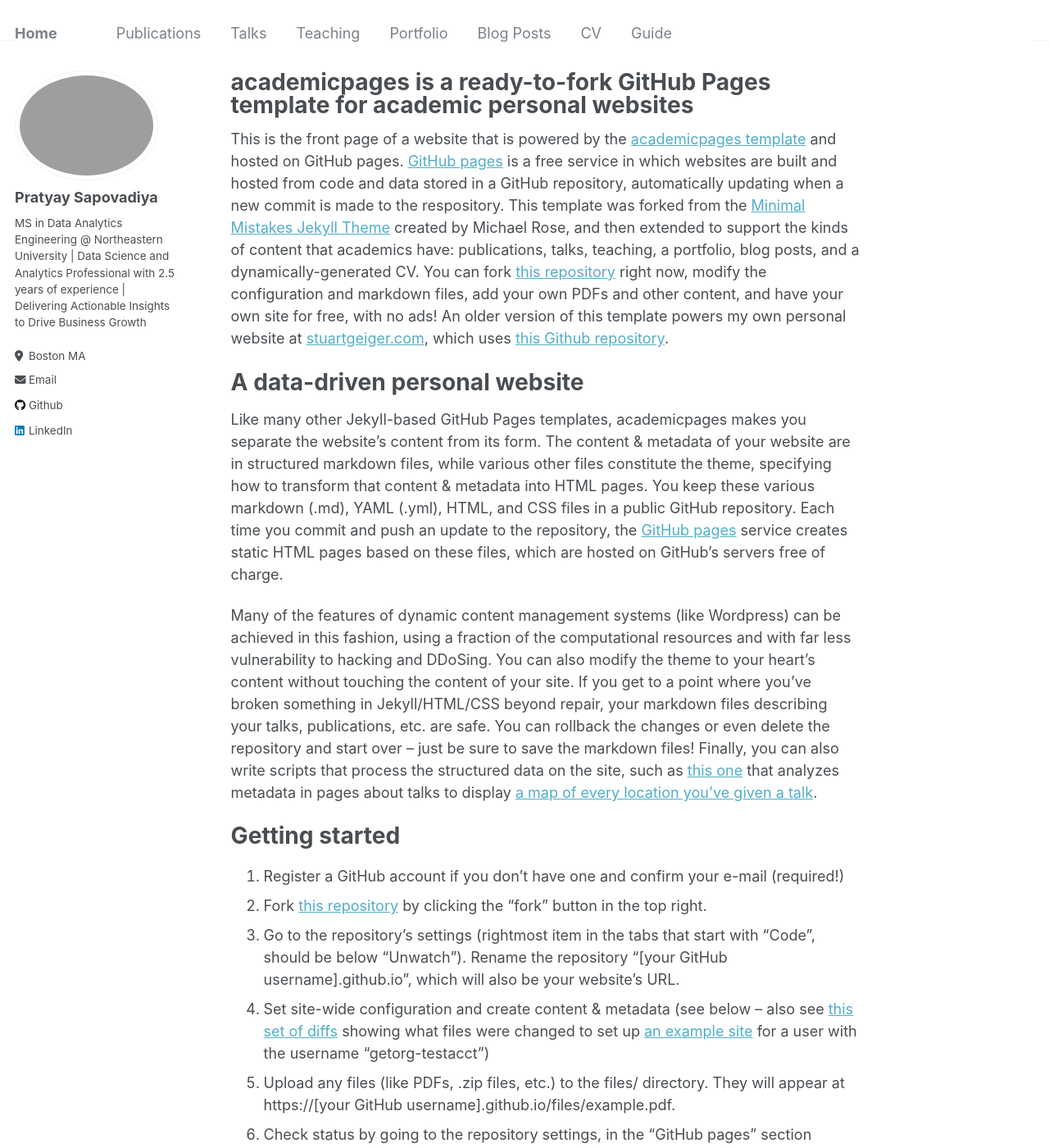
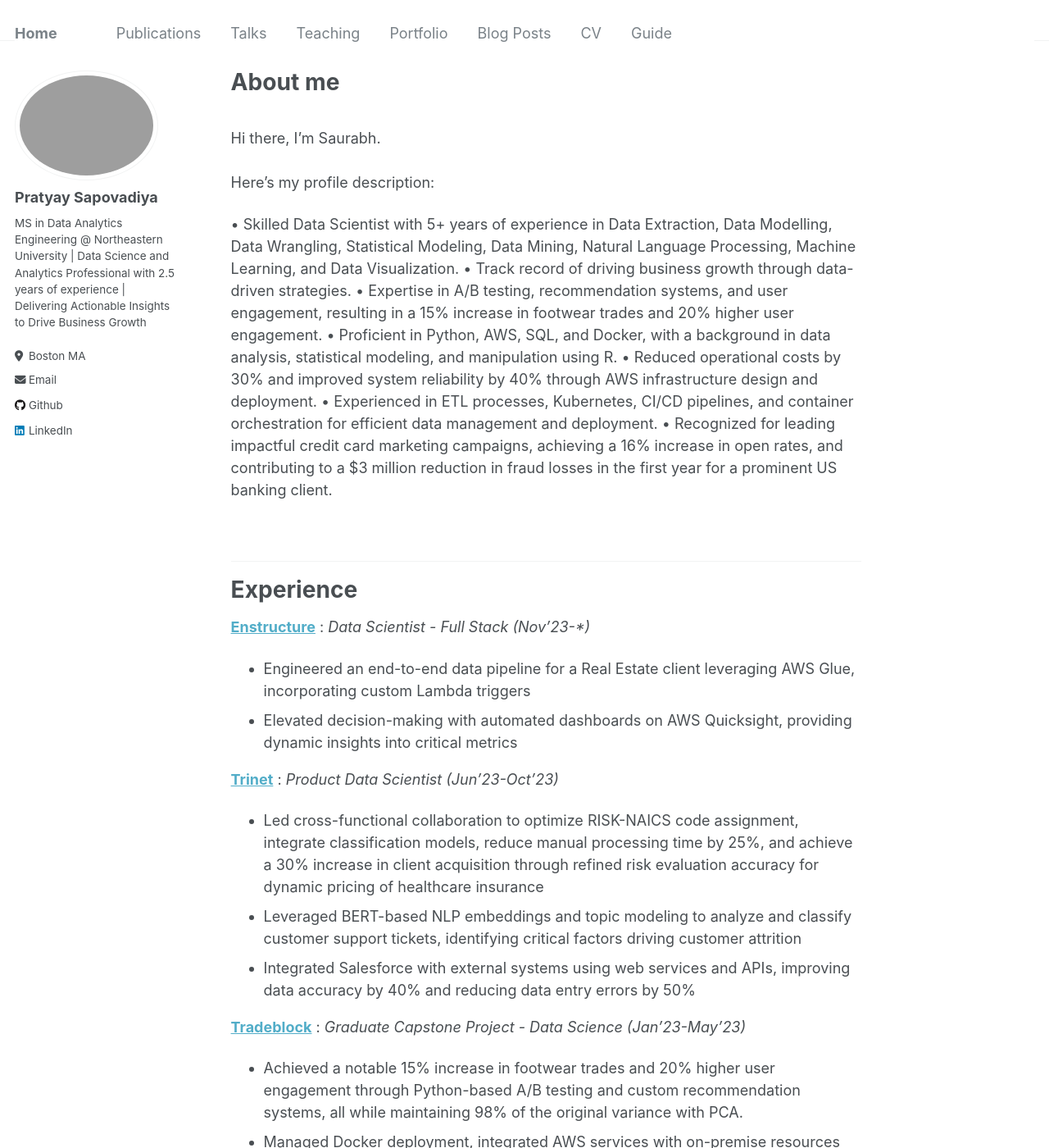
Before and after one commit to pratyay12/pratyay12.github.io, a Jekyll site: the page built from _pages/about.md, in a window 1280 px wide and 1400 px high. Shown: the whole window at 82% size. Built offline with Jekyll 4.4.1, drawn with Linux system fonts in a browser that asks for light colours; some of the changed text lies outside the part shown.

Commit message:
Add files via upload

```diff
--- a/_pages/about.md
+++ b/_pages/about.md
@@ -1,49 +1,60 @@
 ---
 permalink: /
-title: "academicpages is a ready-to-fork GitHub Pages template for academic personal websites"
+title: "About me"
+excerpt: "About me"
 author_profile: true
 redirect_from:
   - /about/
   - /about.html
 ---
 
-This is the front page of a website that is powered by the [academicpages template](https://github.com/academicpages/academicpages.github.io) and hosted on GitHub pages. [GitHub pages](https://pages.github.com) is a free service in which websites are built and hosted from code and data stored in a GitHub repository, automatically updating when a new commit is made to the respository. This template was forked from the [Minimal Mistakes Jekyll Theme](https://mmistakes.github.io/minimal-mistakes/) created by Michael Rose, and then extended to support the kinds of content that academics have: publications, talks, teaching, a portfolio, blog posts, and a dynamically-generated CV. You can fork [this repository](https://github.com/academicpages/academicpages.github.io) right now, modify the configuration and markdown files, add your own PDFs and other content, and have your own site for free, with no ads! An older version of this template powers my own personal website at [stuartgeiger.com](http://stuartgeiger.com), which uses [this Github repository](https://github.com/staeiou/staeiou.github.io).
+<br>Hi there, I'm Saurabh. <br>
+<br>Here's my profile description: <br>
 
-A data-driven personal website
-======
-Like many other Jekyll-based GitHub Pages templates, academicpages makes you separate the website's content from its form. The content & metadata of your website are in structured markdown files, while various other files constitute the theme, specifying how to transform that content & metadata into HTML pages. You keep these various markdown (.md), YAML (.yml), HTML, and CSS files in a public GitHub repository. Each time you commit and push an update to the repository, the [GitHub pages](https://pages.github.com/) service creates static HTML pages based on these files, which are hosted on GitHub's servers free of charge.
+• Skilled Data Scientist with 5+ years of experience in Data Extraction, Data Modelling, Data Wrangling, Statistical Modeling, Data Mining, Natural Language Processing, Machine Learning, and Data Visualization.
+• Track record of driving business growth through data-driven strategies.
+• Expertise in A/B testing, recommendation systems, and user engagement, resulting in a 15% increase in footwear trades and 20% higher user engagement.
+• Proficient in Python, AWS, SQL, and Docker, with a background in data analysis, statistical modeling, and manipulation using R.
+• Reduced operational costs by 30% and improved system reliability by 40% through AWS infrastructure design and deployment.
+• Experienced in ETL processes, Kubernetes, CI/CD pipelines, and container orchestration for efficient data management and deployment.
+• Recognized for leading impactful credit card marketing campaigns, achieving a 16% increase in open rates, and contributing to a $3 million reduction in fraud losses in the first year for a prominent US banking client.
 
-Many of the features of dynamic content management systems (like Wordpress) can be achieved in this fashion, using a fraction of the computational resources and with far less vulnerability to hacking and DDoSing. You can also modify the theme to your heart's content without touching the content of your site. If you get to a point where you've broken something in Jekyll/HTML/CSS beyond repair, your markdown files describing your talks, publications, etc. are safe. You can rollback the changes or even delete the repository and start over -- just be sure to save the markdown files! Finally, you can also write scripts that process the structured data on the site, such as [this one](https://github.com/academicpages/academicpages.github.io/blob/master/talkmap.ipynb) that analyzes metadata in pages about talks to display [a map of every location you've given a talk](https://academicpages.github.io/talkmap.html).
+<br>
 
-Getting started
-======
-1. Register a GitHub account if you don't have one and confirm your e-mail (required!)
-1. Fork [this repository](https://github.com/academicpages/academicpages.github.io) by clicking the "fork" button in the top right.
-1. Go to the repository's settings (rightmost item in the tabs that start with "Code", should be below "Unwatch"). Rename the repository "[your GitHub username].github.io", which will also be your website's URL.
-1. Set site-wide configuration and create content & metadata (see below -- also see [this set of diffs](http://archive.is/3TPas) showing what files were changed to set up [an example site](https://getorg-testacct.github.io) for a user with the username "getorg-testacct")
-1. Upload any files (like PDFs, .zip files, etc.) to the files/ directory. They will appear at https://[your GitHub username].github.io/files/example.pdf.
-1. Check status by going to the repository settings, in the "GitHub pages" section
+---
 
-Site-wide configuration
-------
-The main configuration file for the site is in the base directory in [_config.yml](https://github.com/academicpages/academicpages.github.io/blob/master/_config.yml), which defines the content in the sidebars and other site-wide features. You will need to replace the default variables with ones about yourself and your site's github repository. The configuration file for the top menu is in [_data/navigation.yml](https://github.com/academicpages/academicpages.github.io/blob/master/_data/navigation.yml). For example, if you don't have a portfolio or blog posts, you can remove those items from that navigation.yml file to remove them from the header.
+# Experience
 
-Create content & metadata
-------
-For site content, there is one markdown file for each type of content, which are stored in directories like _publications, _talks, _posts, _teaching, or _pages. For example, each talk is a markdown file in the [_talks directory](https://github.com/academicpages/academicpages.github.io/tree/master/_talks). At the top of each markdown file is structured data in YAML about the talk, which the theme will parse to do lots of cool stuff. The same structured data about a talk is used to generate the list of talks on the [Talks page](https://academicpages.github.io/talks), each [individual page](https://academicpages.github.io/talks/2012-03-01-talk-1) for specific talks, the talks section for the [CV page](https://academicpages.github.io/cv), and the [map of places you've given a talk](https://academicpages.github.io/talkmap.html) (if you run this [python file](https://github.com/academicpages/academicpages.github.io/blob/master/talkmap.py) or [Jupyter notebook](https://github.com/academicpages/academicpages.github.io/blob/master/talkmap.ipynb), which creates the HTML for the map based on the contents of the _talks directory).
+**[Enstructure](https://www.enstructure.net)** : _Data Scientist - Full Stack (Nov'23-*)_
+  * Engineered an end-to-end data pipeline for a Real Estate client leveraging AWS Glue, incorporating custom Lambda triggers
+  * Elevated decision-making with automated dashboards on AWS Quicksight, providing dynamic insights into critical metrics
 
-**Markdown generator**
 
-I have also created [a set of Jupyter notebooks](https://github.com/academicpages/academicpages.github.io/tree/master/markdown_generator
-) that converts a CSV containing structured data about talks or presentations into individual markdown files that will be properly formatted for the academicpages template. The sample CSVs in that directory are the ones I used to create my own personal website at stuartgeiger.com. My usual workflow is that I keep a spreadsheet of my publications and talks, then run the code in these notebooks to generate the markdown files, then commit and push them to the GitHub repository.
+**[Trinet](https://www.trinet.com/)** : _Product Data Scientist (Jun'23-Oct'23)_
+  * Led cross-functional collaboration to optimize RISK-NAICS code assignment, integrate classification models, reduce manual processing time by 25%, and achieve a 30% increase in client acquisition through refined risk
+    evaluation accuracy for dynamic pricing of healthcare insurance
+  * Leveraged BERT-based NLP embeddings and topic modeling to analyze and classify customer support tickets, identifying critical factors driving customer attrition
+  * Integrated Salesforce with external systems using web services and APIs, improving data accuracy by 40% and reducing data entry errors by 50%
 
-How to edit your site's GitHub repository
-------
-Many people use a git client to create files on their local computer and then push them to GitHub's servers. If you are not familiar with git, you can directly edit these configuration and markdown files directly in the github.com interface. Navigate to a file (like [this one](https://github.com/academicpages/academicpages.github.io/blob/master/_talks/2012-03-01-talk-1.md) and click the pencil icon in the top right of the content preview (to the right of the "Raw | Blame | History" buttons). You can delete a file by clicking the trashcan icon to the right of the pencil icon. You can also create new files or upload files by navigating to a directory and clicking the "Create new file" or "Upload files" buttons.
 
-Example: editing a markdown file for a talk
-![Editing a markdown file for a talk](/images/editing-talk.png)
+**[Tradeblock](https://www.tradeblock.us/)** : _Graduate Capstone Project - Data Science (Jan'23-May'23)_
+  * Achieved a notable 15% increase in footwear trades and 20% higher user engagement through Python-based A/B testing and custom recommendation systems, all while maintaining 98% of the original variance with PCA.
+  * Managed Docker deployment, integrated AWS services with on-premise resources for an 8% cost reduction, optimized ETL processes, and skillfully utilized Kubernetes for container orchestration.
+  * Skills: Pattern Recognition · Statistical Modeling · A/B Testing · Amazon Web Services (AWS) · Data Science
 
-For more info
-------
-More info about configuring academicpages can be found in [the guide](https://academicpages.github.io/markdown/). The [guides for the Minimal Mistakes theme](https://mmistakes.github.io/minimal-mistakes/docs/configuration/) (which this theme was forked from) might also be helpful.
+
+**[EXL Service](https://www.exlservice.com/)** : _Data Scientist (Aug'19-Apr'22)_
+  * Led a 6-member model development team to predict Gross Credit Loss for a fortune-100 US bank with 98% accuracy
+  * Deployed credit card cross selling model using K-Means customer segmentation, enabling the client run targeted promotions
+  * Created a credit card fraud detection model, using Logistic Regression, for a leading US banking client, helped in reducing fraud losses by 3 million USD during the first year of its deployment
+  * Implemented a Decision Tree algorithm with hyperparameter tuning, helped to reduce customer churn rate by over 40%
+  * Performed regression on the customer data to evaluate credit refinement, leading to a decrease in Net Credit Loss by over 6%
+  * Designed and optimized Data Warehousing Architecture for a US based bank which led to a reduction in query time by 15%
+
+
+
+<br>
+---
+# [Projects](https://sau97.github.io/markdown/)
+
+Please click on the Headline to be redirected to my Portfolio Page. You can also [click here](https://sau97.github.io/markdown/)
```
